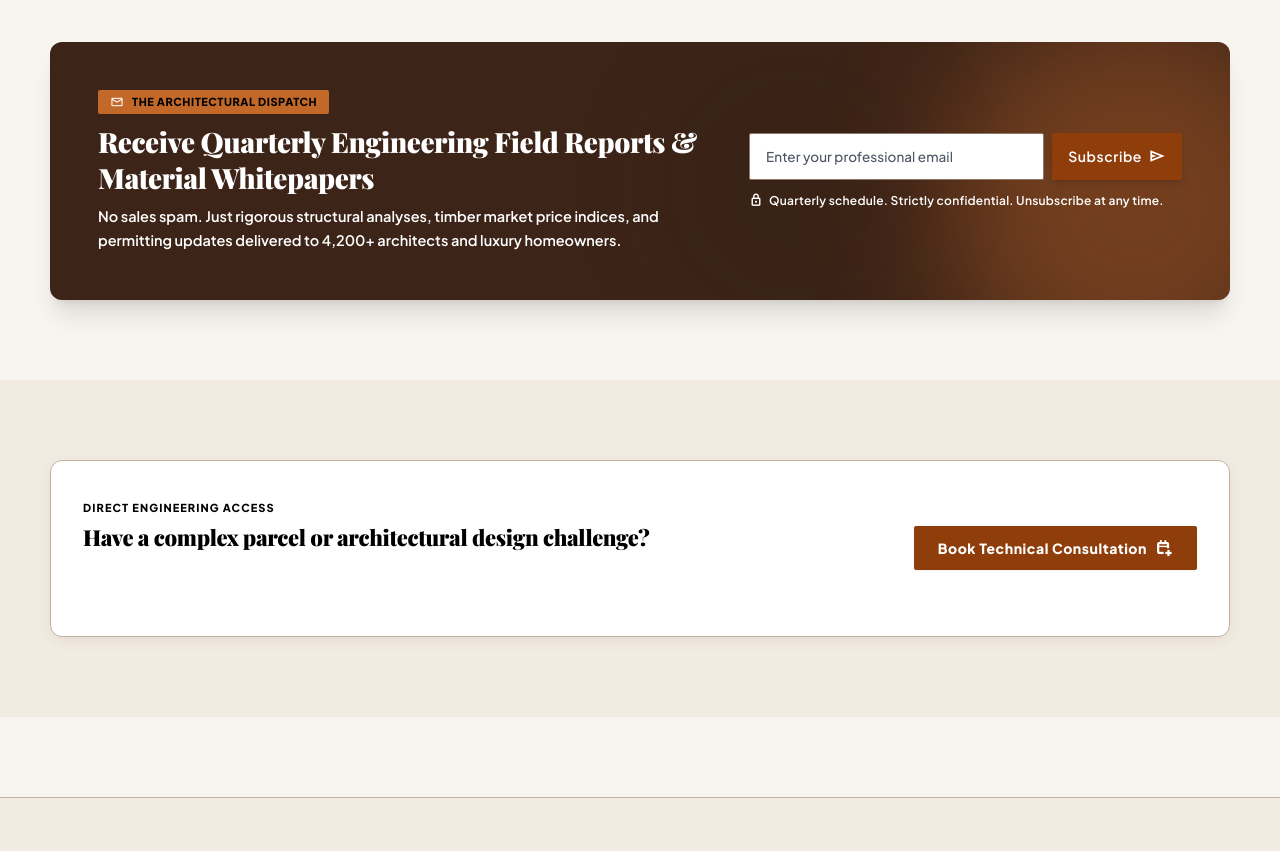
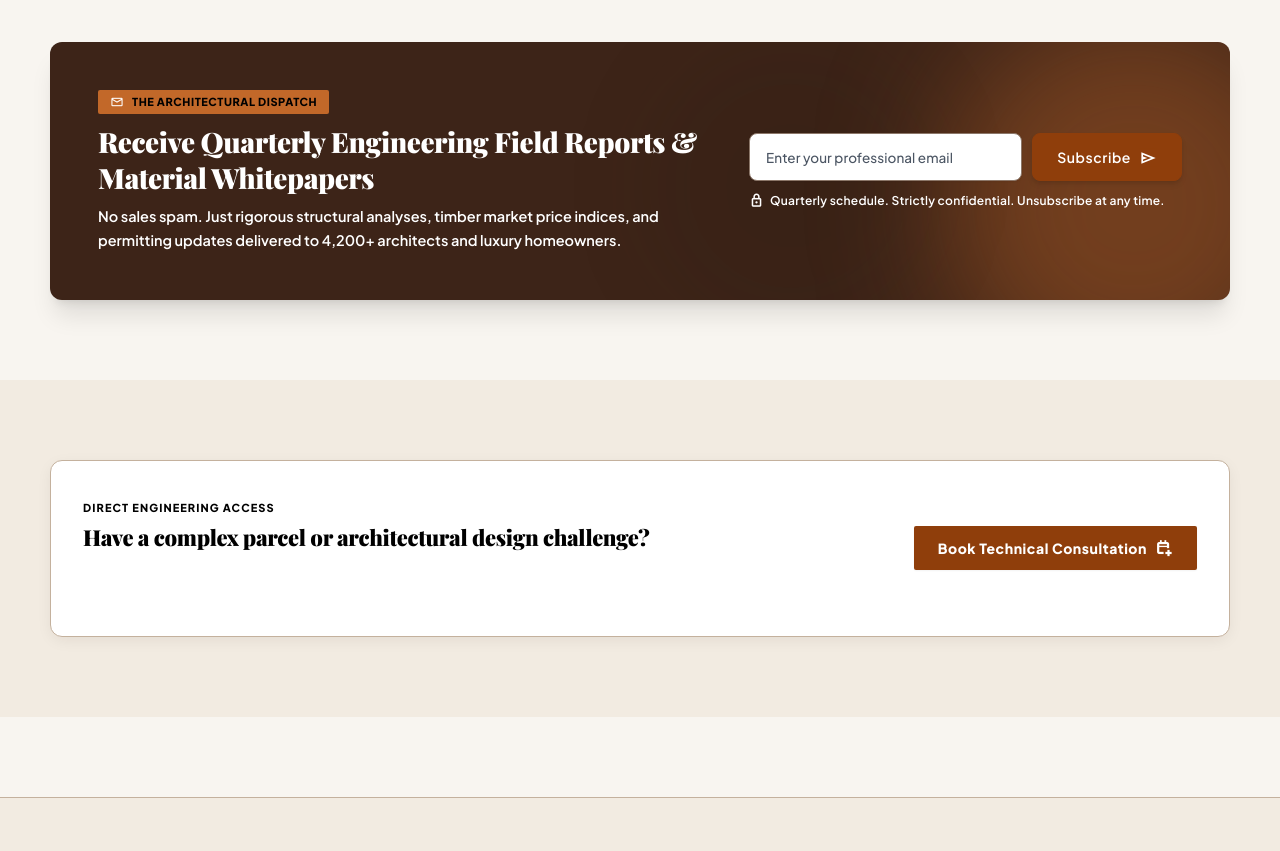
Before and after one commit to Saranya-vijaykumar/timber_terra, a website: page blog.html in a window 1280 px wide. Shown: the part 2580-3431 px from the top of the page. Drawn offline with nearby package versions, Linux system fonts and the light colour scheme; a web font is replaced by a local one.

Commit message:
fix(alignment): align submit button icon and newsletter input-button pair

```diff
--- a/blog.html
+++ b/blog.html
@@ -1930,20 +1930,20 @@ tailwind.config = {
 </div>
 <div class="lg:col-span-5">
 <form class="space-y-3" onsubmit="event.preventDefault(); const msg=document.getElementById('sub-success'); msg.classList.remove('hidden');">
-<div class="flex flex-col sm:flex-row gap-2">
-<input class="w-full px-4 py-3 rounded bg-surface-container-lowest text-on-surface font-body-sm text-body-sm placeholder:text-outline focus:outline-none focus:ring-2 focus:ring-primary-fixed" placeholder="Enter your professional email" required="" type="email"/>
-<button class="shrink-0 px-4 py-3 rounded bg-secondary text-on-primary font-label-lg text-label-lg font-semibold hover:bg-secondary/90 transition-all shadow-md flex items-center justify-center gap-1.5" type="submit">
-<span>Subscribe</span>
-<span class="material-symbols-outlined text-[18px]">send</span>
+<div class="flex flex-col sm:flex-row items-stretch sm:items-center gap-2.5">
+<input class="w-full sm:flex-1 h-12 px-4 rounded-lg bg-surface-container-lowest text-on-surface font-body-sm text-body-sm placeholder:text-outline focus:outline-none focus:ring-2 focus:ring-secondary shadow-sm" placeholder="Enter your professional email" required="" style="border: 1.5px solid #8C7769 !important; border-radius: 0.5rem !important;" type="email"/>
+<button class="shrink-0 h-12 px-6 rounded-lg bg-secondary text-on-primary !text-white font-label-lg text-label-lg font-bold hover:bg-secondary/90 transition-all shadow-md inline-flex items-center justify-center gap-2" style="border: 1.5px solid #8F3E0B !important; border-radius: 0.5rem !important;" type="submit">
+<span class="inline-flex items-center leading-none font-bold">Subscribe</span>
+<span class="material-symbols-outlined text-[18px] inline-flex items-center justify-center leading-none translate-y-[0.5px] select-none">send</span>
 </button>
 </div>
-<p class="font-caption text-caption text-on-primary-container flex items-center gap-1.5">
-<span class="material-symbols-outlined text-[14px]">lock</span>
-                Quarterly schedule. Strictly confidential. Unsubscribe at any time.
-              </p>
-<div class="hidden p-3 rounded bg-tertiary-container text-primary-fixed font-body-sm text-body-sm" id="sub-success">
-                ✓ Thank you. You have been added to the Q4 Architectural Dispatch distribution list.
-              </div>
+<p class="font-caption text-caption text-on-primary-container !text-[#FAF5EF] flex items-center gap-1.5 mt-2.5">
+<span class="material-symbols-outlined text-[15px] inline-flex items-center justify-center leading-none select-none text-[#F7BA7D]">lock</span>
+<span class="inline-flex items-center leading-none">Quarterly schedule. Strictly confidential. Unsubscribe at any time.</span>
+</p>
+<div class="hidden p-3 rounded-lg bg-tertiary-container text-white font-body-sm text-body-sm font-medium" id="sub-success">
+  ✓ Thank you. You have been added to the Q4 Architectural Dispatch distribution list.
+</div>
 </form>
 </div>
 </div>
```
Also changed, not shown: contact.html (+3 -3 lines).
